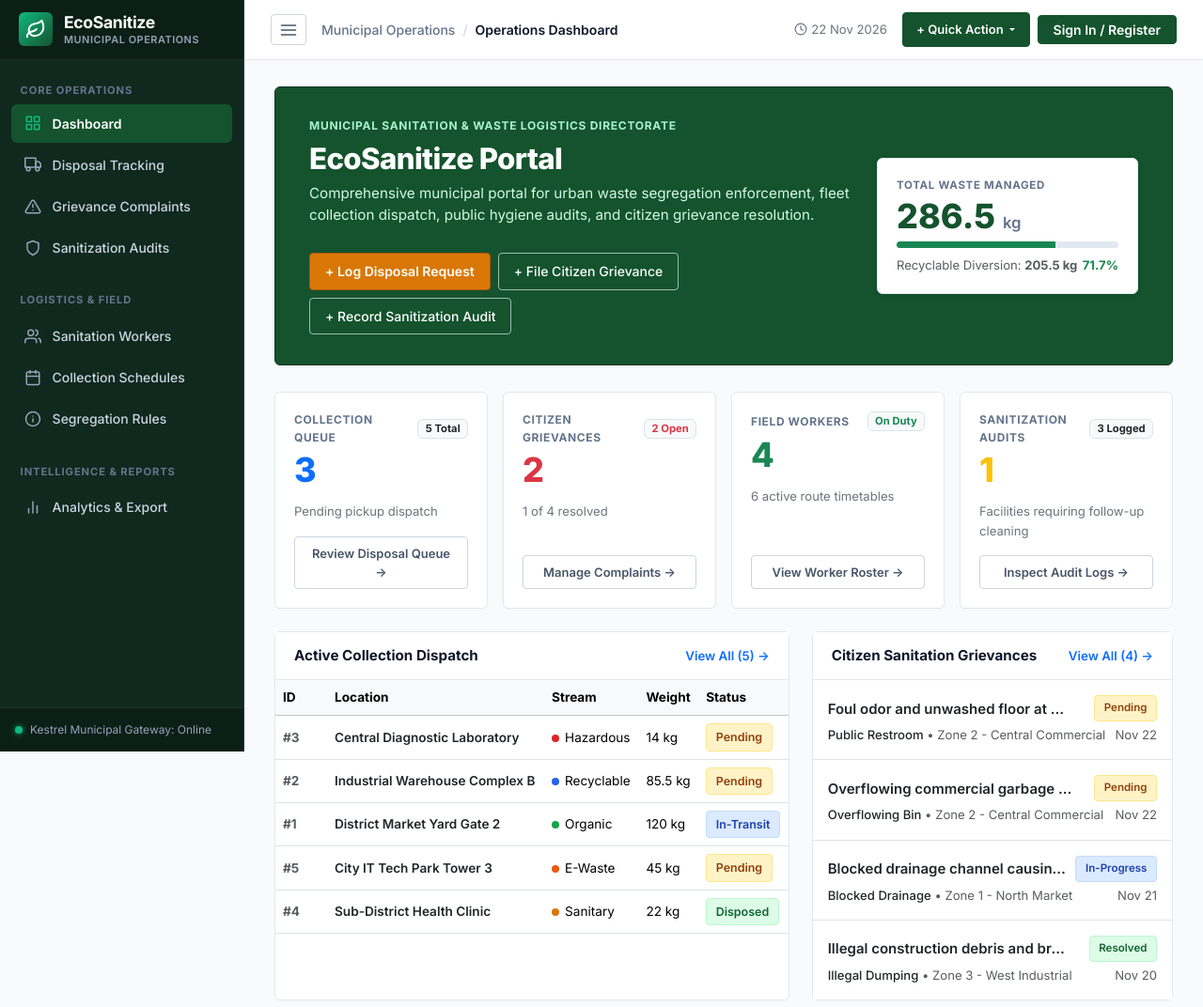
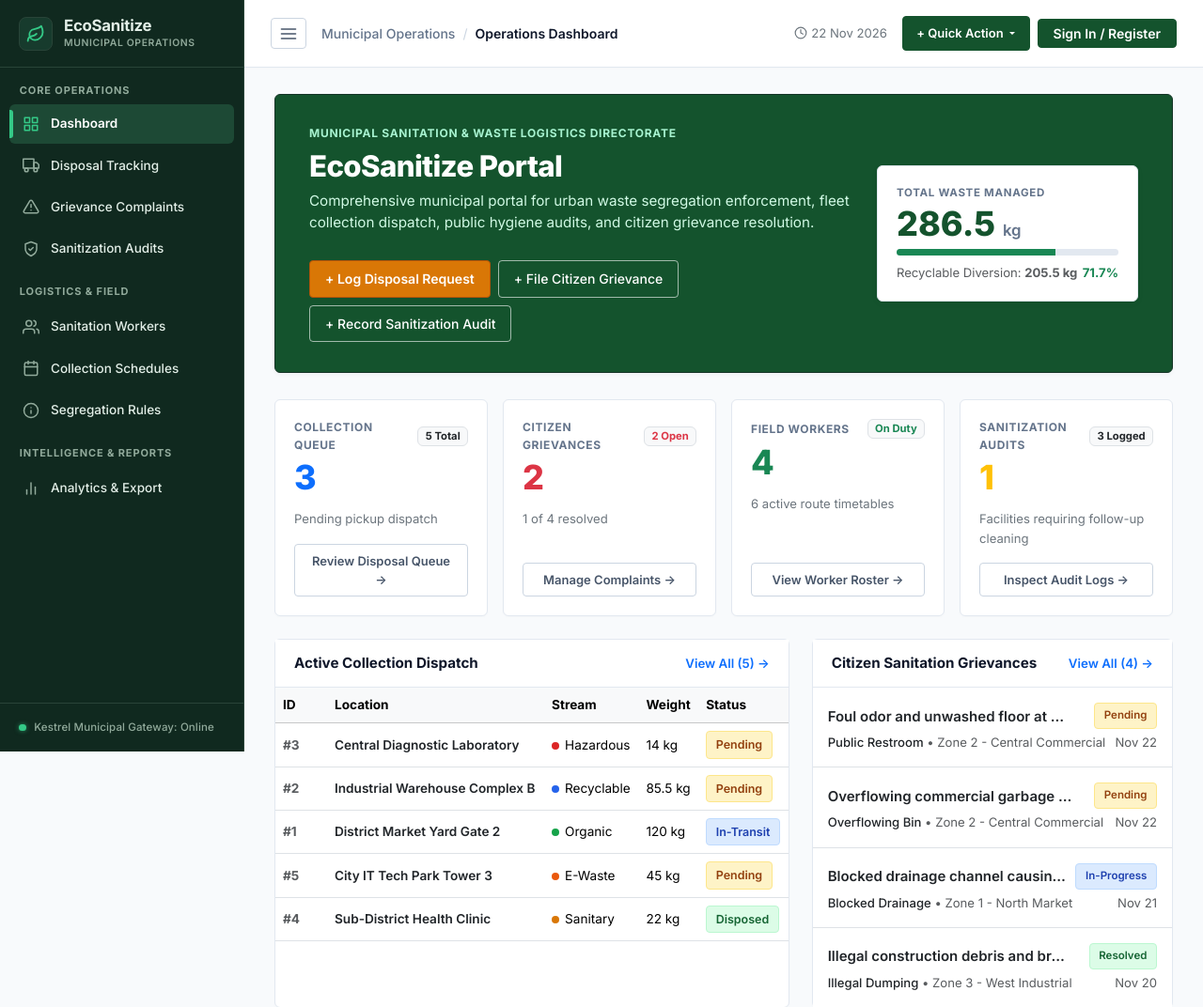
Before and after one commit to kartikch0543/EcoSanitizeApp, an ASP.NET Core app: page / in a window 1280 px wide. Shown: the top 1072 px of the page at 94% size. Run offline with ASP.NET Core 8, Linux system fonts and the light colour scheme.

Commit message:
style: redesign compact municipal sidebar with hidden scrollbar and soft active indicators

```diff
--- a/EcoSanitizeApp/Views/Shared/_Layout.cshtml
+++ b/EcoSanitizeApp/Views/Shared/_Layout.cshtml
@@ -17,7 +17,7 @@
             <div class="sidebar-header">
                 <a asp-controller="Home" asp-action="Index" class="sidebar-brand">
                     <div class="brand-emblem">
-                        <svg width="22" height="22" viewBox="0 0 24 24" fill="none" stroke="currentColor" stroke-width="2.2" stroke-linecap="round" stroke-linejoin="round">
+                        <svg width="20" height="20" viewBox="0 0 24 24" fill="none" stroke="currentColor" stroke-width="2.2" stroke-linecap="round" stroke-linejoin="round">
                             <path d="M11 20A7 7 0 0 1 9.8 6.1C15.5 5 17 4.48 19 2c1 2 2 4.18 2 8 0 5.5-4.78 10-10 10Z"/>
                             <path d="M2 21c0-3 1.85-5.36 5.08-6C9.5 14.52 12 13 13 12"/>
                         </svg>
@@ -28,7 +28,7 @@
                     </div>
                 </a>
                 <button type="button" class="sidebar-close-btn d-lg-none" id="sidebarCloseBtn" aria-label="Close Sidebar">
-                    &times;
+                    <svg width="18" height="18" viewBox="0 0 24 24" fill="none" stroke="currentColor" stroke-width="2" stroke-linecap="round" stroke-linejoin="round"><line x1="18" y1="6" x2="6" y2="18"/><line x1="6" y1="6" x2="18" y2="18"/></svg>
                 </button>
             </div>
 
@@ -51,11 +51,11 @@
                     </a>
 
                     <a class="nav-item-civic @(ViewContext.RouteData.Values["Controller"]?.ToString() == "Sanitization" ? "active" : "")" asp-controller="Sanitization" asp-action="Index">
-                        <svg class="nav-icon" width="18" height="18" viewBox="0 0 24 24" fill="none" stroke="currentColor" stroke-width="2" stroke-linecap="round" stroke-linejoin="round"><path d="M12 22s8-4 8-10V5l-8-3-8 3v7c0 6 8 10 8 10z"/></svg>
+                        <svg class="nav-icon" width="18" height="18" viewBox="0 0 24 24" fill="none" stroke="currentColor" stroke-width="2" stroke-linecap="round" stroke-linejoin="round"><path d="M12 22s8-4 8-10V5l-8-3-8 3v7c0 6 8 10 8 10z"/><polyline points="9 12 11 14 15 10"/></svg>
                         <span>Sanitization Audits</span>
                     </a>
 
-                    <div class="sidebar-section-title mt-3">Logistics & Field</div>
+                    <div class="sidebar-section-title">Logistics &amp; Field</div>
 
                     <a class="nav-item-civic @(ViewContext.RouteData.Values["Controller"]?.ToString() == "Worker" ? "active" : "")" asp-controller="Worker" asp-action="Index">
                         <svg class="nav-icon" width="18" height="18" viewBox="0 0 24 24" fill="none" stroke="currentColor" stroke-width="2" stroke-linecap="round" stroke-linejoin="round"><path d="M17 21v-2a4 4 0 0 0-4-4H5a4 4 0 0 0-4 4v2"/><circle cx="9" cy="7" r="4"/><path d="M23 21v-2a4 4 0 0 0-3-3.87"/><path d="M16 3.13a4 4 0 0 1 0 7.75"/></svg>
@@ -67,16 +67,16 @@
                         <span>Collection Schedules</span>
                     </a>
 
-                    <a class="nav-item-civic @(ViewContext.RouteData.Values["Action"]?.ToString() == "SegregationGuide" ? "active" : "")" asp-controller="Home" asp-action="SegregationGuide">
+                    <a class="nav-item-civic @(ViewContext.RouteData.Values["Controller"]?.ToString() == "Home" && ViewContext.RouteData.Values["Action"]?.ToString() == "SegregationGuide" ? "active" : "")" asp-controller="Home" asp-action="SegregationGuide">
                         <svg class="nav-icon" width="18" height="18" viewBox="0 0 24 24" fill="none" stroke="currentColor" stroke-width="2" stroke-linecap="round" stroke-linejoin="round"><circle cx="12" cy="12" r="10"/><line x1="12" y1="16" x2="12" y2="12"/><line x1="12" y1="8" x2="12.01" y2="8"/></svg>
                         <span>Segregation Rules</span>
                     </a>
 
-                    <div class="sidebar-section-title mt-3">Intelligence & Reports</div>
+                    <div class="sidebar-section-title">Intelligence &amp; Reports</div>
 
                     <a class="nav-item-civic @(ViewContext.RouteData.Values["Controller"]?.ToString() == "Analytics" ? "active" : "")" asp-controller="Analytics" asp-action="Index">
                         <svg class="nav-icon" width="18" height="18" viewBox="0 0 24 24" fill="none" stroke="currentColor" stroke-width="2" stroke-linecap="round" stroke-linejoin="round"><line x1="18" y1="20" x2="18" y2="10"/><line x1="12" y1="20" x2="12" y2="4"/><line x1="6" y1="20" x2="6" y2="14"/></svg>
-                        <span>Analytics & Export</span>
+                        <span>Analytics &amp; Export</span>
                     </a>
                 </nav>
             </div>
--- a/EcoSanitizeApp/wwwroot/css/site.css
+++ b/EcoSanitizeApp/wwwroot/css/site.css
@@ -43,7 +43,18 @@
 
     /* Geometry & Dimensions */
     --sidebar-width: 260px;
-    --topbar-height: 64px;
+    --topbar-height: 72px;
+
+    /* Sidebar Palette (Exact Municipal Specifications) */
+    --sidebar-bg: #10291F;
+    --sidebar-active-bg: #1D4935;
+    --sidebar-accent: #34C987;
+    --sidebar-text-main: #E2EEE7;
+    --sidebar-text-sub: #91AA9B;
+    --sidebar-border: #294438;
+    --sidebar-header-height: 72px;
+    --sidebar-footer-height: 52px;
+
     --font-stack: 'Inter', -apple-system, BlinkMacSystemFont, "Segoe UI", Roboto, Helvetica, Arial, sans-serif;
 }
 
@@ -77,12 +88,12 @@ body.civic-portal-body {
 }
 
 /* =========================================================================
-   SIDEBAR NAVIGATION
+   SIDEBAR NAVIGATION: CLEAN, COMPACT, PROFESSIONAL MUNICIPAL SAAS
    ========================================================================= */
 .app-sidebar {
     width: var(--sidebar-width);
-    background-color: #0f291e;
-    color: #e2e8f0;
+    background-color: var(--sidebar-bg);
+    color: var(--sidebar-text-main);
     display: flex;
     flex-direction: column;
     position: fixed;
@@ -91,37 +102,44 @@ body.civic-portal-body {
     left: 0;
     z-index: 1040;
     transition: transform 0.25s ease-in-out;
-    border-right: 1px solid rgba(255, 255, 255, 0.08);
+    border-right: 1px solid var(--sidebar-border);
 }
 
 .sidebar-header {
-    height: var(--topbar-height);
+    height: var(--sidebar-header-height);
     display: flex;
     align-items: center;
     justify-content: space-between;
     padding: 0 1.25rem;
-    border-bottom: 1px solid rgba(255, 255, 255, 0.08);
-    background-color: #0b1f17;
+    border-bottom: 1px solid var(--sidebar-border);
+    background-color: var(--sidebar-bg);
+    flex-shrink: 0;
 }
 
 .sidebar-brand {
     display: flex;
     align-items: center;
     text-decoration: none;
-    color: #ffffff !important;
+    color: var(--sidebar-text-main) !important;
     gap: 0.75rem;
 }
 
 .brand-emblem {
     width: 36px;
     height: 36px;
-    background: linear-gradient(135deg, var(--brand-emerald), var(--brand-forest));
-    border-radius: 6px;
+    background-color: #173b2d;
+    border: 1px solid var(--sidebar-border);
+    border-radius: 8px;
     display: flex;
     align-items: center;
     justify-content: center;
-    color: #ffffff;
+    color: var(--sidebar-accent);
     flex-shrink: 0;
+    transition: border-color 0.15s ease;
+}
+
+.sidebar-brand:hover .brand-emblem {
+    border-color: var(--sidebar-accent);
 }
 
 .brand-text {
@@ -130,108 +148,154 @@ body.civic-portal-body {
 }
 
 .brand-name {
-    font-size: 1.1rem;
+    font-size: 1.05rem;
     font-weight: 700;
-    letter-spacing: -0.02em;
+    letter-spacing: -0.015em;
     line-height: 1.2;
+    color: var(--sidebar-text-main);
 }
 
 .brand-subtitle {
-    font-size: 0.68rem;
+    font-size: 0.65rem;
     font-weight: 600;
     text-transform: uppercase;
-    letter-spacing: 0.05em;
-    color: #94a3b8;
+    letter-spacing: 0.06em;
+    color: var(--sidebar-text-sub);
 }
 
 .sidebar-close-btn {
     background: transparent;
     border: none;
-    color: #94a3b8;
-    font-size: 1.5rem;
+    color: var(--sidebar-text-sub);
+    padding: 0.25rem;
     cursor: pointer;
     line-height: 1;
+    display: flex;
+    align-items: center;
+    justify-content: center;
+    border-radius: 4px;
+}
+
+.sidebar-close-btn:hover {
+    color: #ffffff;
+    background-color: rgba(255, 255, 255, 0.06);
 }
 
 .sidebar-menu-wrapper {
     flex: 1 1 auto;
     overflow-y: auto;
-    padding: 1rem 0.75rem;
+    padding: 0.75rem 0.65rem;
+    scrollbar-width: none; /* Firefox */
+    -ms-overflow-style: none; /* IE and Edge */
+}
+
+/* Visually hide scrollbar while preserving vertical scrolling */
+.sidebar-menu-wrapper::-webkit-scrollbar {
+    display: none;
+    width: 0;
+    height: 0;
 }
 
 .sidebar-section-title {
-    font-size: 0.7rem;
+    font-size: 0.6875rem; /* ~11px */
     font-weight: 700;
     text-transform: uppercase;
     letter-spacing: 0.08em;
-    color: #64748b;
-    padding: 0.5rem 0.6rem 0.35rem 0.6rem;
+    color: var(--sidebar-text-sub);
+    padding: 0.85rem 0.65rem 0.35rem 0.65rem;
+}
+
+.sidebar-section-title:first-child {
+    padding-top: 0.25rem;
 }
 
 .sidebar-nav {
     display: flex;
     flex-direction: column;
-    gap: 0.2rem;
+    gap: 0.15rem;
 }
 
 .nav-item-civic {
     display: flex;
     align-items: center;
     gap: 0.75rem;
-    padding: 0.6rem 0.85rem;
+    height: 42px;
+    min-height: 42px;
+    padding: 0 0.85rem;
     border-radius: 6px;
-    font-size: 0.875rem;
+    font-size: 0.845rem; /* ~13.5px */
     font-weight: 500;
-    color: #cbd5e1 !important;
+    color: var(--sidebar-text-main) !important;
     text-decoration: none;
-    transition: all 0.15s ease;
+    position: relative;
+    transition: background-color 0.15s ease, color 0.15s ease;
+    overflow: hidden;
 }
 
 .nav-item-civic .nav-icon {
     flex-shrink: 0;
-    color: #94a3b8;
+    color: var(--sidebar-text-sub);
     transition: color 0.15s ease;
 }
 
 .nav-item-civic:hover {
-    background-color: rgba(255, 255, 255, 0.07);
+    background-color: rgba(255, 255, 255, 0.05);
     color: #ffffff !important;
 }
 
 .nav-item-civic:hover .nav-icon {
-    color: var(--brand-emerald);
+    color: var(--sidebar-accent);
 }
 
+/* Active State: Soft dark-green background + subtle left accent indicator */
 .nav-item-civic.active {
-    background-color: var(--brand-forest);
+    background-color: var(--sidebar-active-bg);
     color: #ffffff !important;
     font-weight: 600;
 }
 
+.nav-item-civic.active::before {
+    content: '';
+    position: absolute;
+    left: 0;
+    top: 6px;
+    bottom: 6px;
+    width: 3.5px;
+    background-color: var(--sidebar-accent);
+    border-radius: 0 3px 3px 0;
+}
+
 .nav-item-civic.active .nav-icon {
-    color: var(--brand-emerald);
+    color: var(--sidebar-accent);
 }
 
 .sidebar-footer {
-    padding: 0.85rem 1rem;
-    border-top: 1px solid rgba(255, 255, 255, 0.08);
-    background-color: #0b1f17;
+    height: var(--sidebar-footer-height);
+    display: flex;
+    align-items: center;
+    padding: 0 1.25rem;
+    border-top: 1px solid var(--sidebar-border);
+    background-color: var(--sidebar-bg);
+    flex-shrink: 0;
 }
 
 .sidebar-system-status {
     display: flex;
     align-items: center;
-    gap: 0.5rem;
-    font-size: 0.75rem;
-    color: #94a3b8;
+    gap: 0.55rem;
+    font-size: 0.72rem;
+    font-weight: 500;
+    color: var(--sidebar-text-sub);
+    letter-spacing: 0.01em;
 }
 
 .status-indicator-dot {
-    width: 8px;
-    height: 8px;
+    width: 7.5px;
+    height: 7.5px;
     border-radius: 50%;
-    background-color: var(--brand-emerald);
-    box-shadow: 0 0 6px rgba(16, 185, 129, 0.8);
+    background-color: var(--sidebar-accent);
+    box-shadow: 0 0 5px rgba(52, 201, 135, 0.6);
+    flex-shrink: 0;
 }
 
 /* =========================================================================
```
